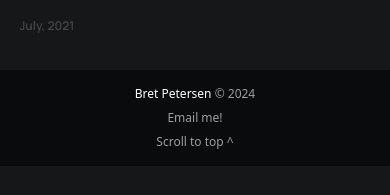
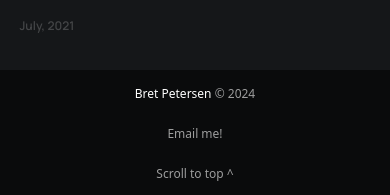
Before and after one commit to bretpeters3n/dev-portfolio-v2, a Next.js app: page / in a window 390 px wide. Shown: the part 5756-5951 px from the top of the page. Before the commit the page ends 5922 px from the top, so only its background shows below. Built offline with nearby package versions, Linux system fonts and the light colour scheme; a web font is replaced by a local one.

Commit message:
Increase footer content gap for mobile stacked content views

```diff
--- a/app/(dashboard)/layout.tsx
+++ b/app/(dashboard)/layout.tsx
@@ -34,7 +34,7 @@ export default function DashboardLayout({
         {/* <section className="flex flex-col text-white/75 font-manrope leading-relaxed"> */}
         {children}
       </section>
-      <footer className="flex flex-col sm:flex-row justify-between items-center bg-[#0a0b0c] text-white/60 text-xs pt-4 pb-4 px-6 gap-2">
+      <footer className="flex flex-col sm:flex-row justify-between items-center bg-[#0a0b0c] text-white/60 text-xs pt-4 pb-4 px-6 gap-6">
         <div>
           <span className="text-white">Bret Petersen</span> ©{' '}
           {new Date().getFullYear()}
--- a/app/page.tsx
+++ b/app/page.tsx
@@ -48,7 +48,7 @@ const Home = () => {
             <Posts />
           </div>
         </section>
-        <footer className="flex flex-col sm:flex-row justify-between items-center bg-[#0a0b0c] text-white/60 text-xs pt-4 pb-4 px-6 gap-2">
+        <footer className="flex flex-col sm:flex-row justify-between items-center bg-[#0a0b0c] text-white/60 text-xs pt-4 pb-4 px-6 gap-6">
           <div>
             <span className="text-white">Bret Petersen</span> ©{' '}
             {new Date().getFullYear()}
```
